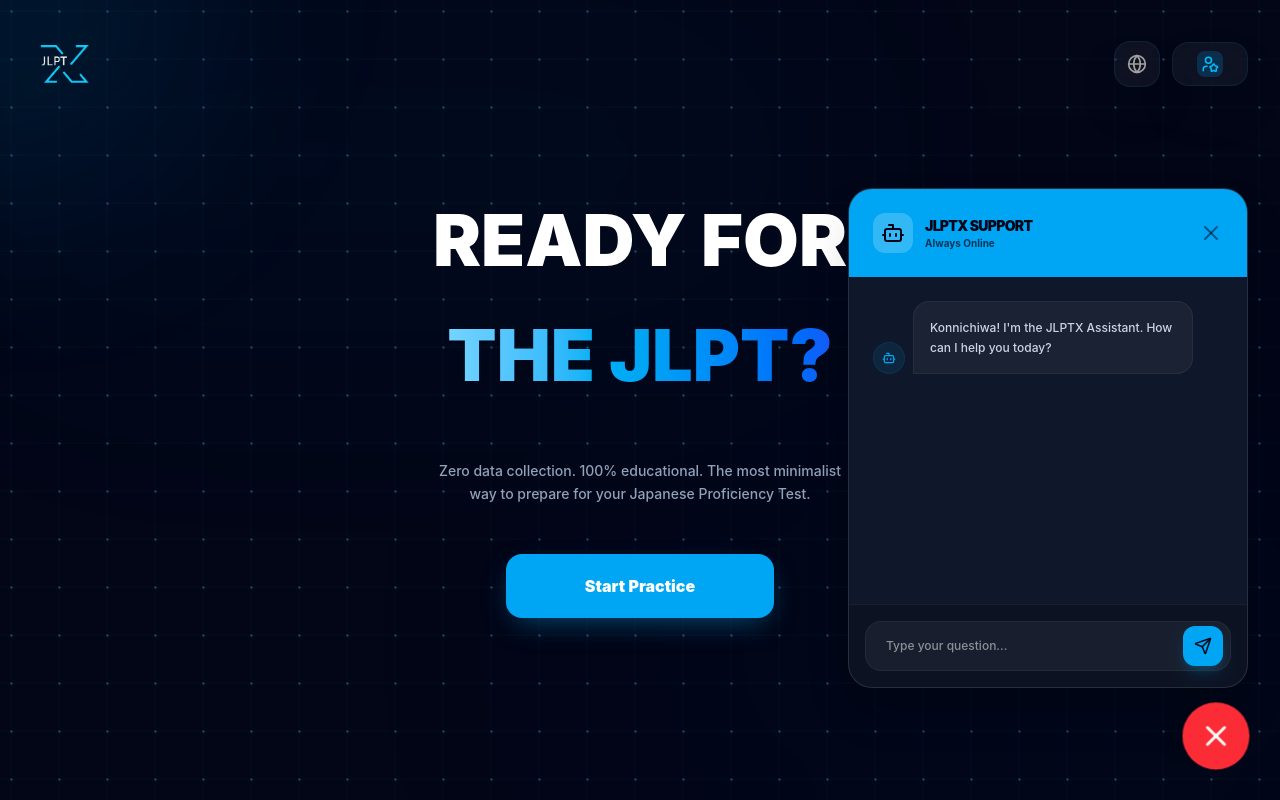
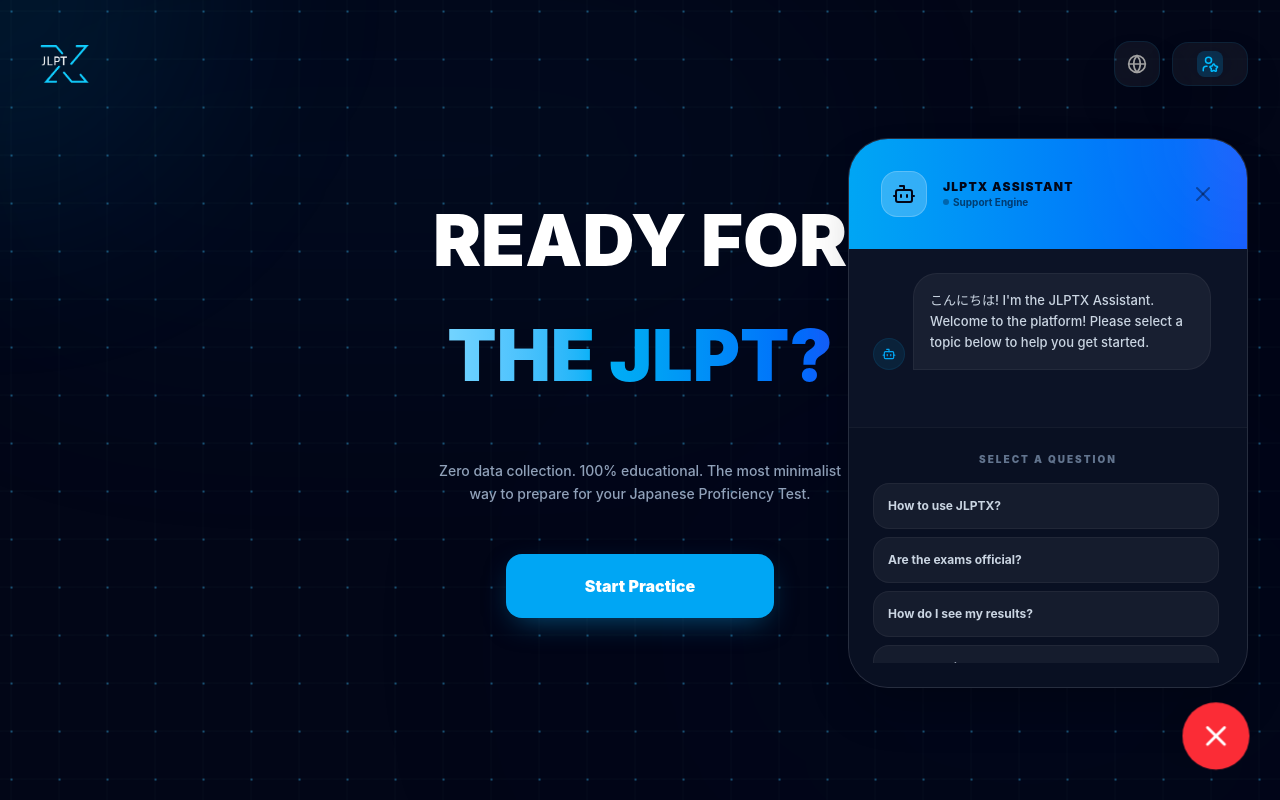
Before and after one commit to thorshan/jlpt-test-client, a React (Vite) app: page / in a window 1280 px wide. Both pictures are taken after a click on the button 1216 px from the left and 736 px from the top of the page. Shown: the top 800 px of the page. Built offline with nearby package versions, Linux system fonts and the light colour scheme.

Commit message:
ADD_BG_REST_TRACK_IMPROVE_CHATBOT_MINOR_FIX

```diff
--- a/src/admin/Questions.tsx
+++ b/src/admin/Questions.tsx
@@ -56,7 +56,7 @@ const CATEGORY_TO_MODULES: Record<QuestionCategory, QuestionModule[]> = {
     QuestionModule.information_retrieval,
   ],
   [QuestionCategory.Listening]: [
-    QuestionModule.text_based_comprehension,
+    QuestionModule.task_based_comprehension,
     QuestionModule.keypoints_comprehension,
     QuestionModule.general_outline_comprehension,
     QuestionModule.verbal_expression,
--- a/src/api/questionApi.ts
+++ b/src/api/questionApi.ts
@@ -16,7 +16,7 @@ export enum QuestionModule {
   integrated_reading_comprehension = "Integrated Reading Comprehension",
   thematic_comprehension = "Thematic Comprehension",
   information_retrieval = "Information Retrieval",
-  text_based_comprehension = "Text-Based Comprehension",
+  task_based_comprehension = "Task Based Comprehension",
   keypoints_comprehension = "Keypoints Comprehension",
   general_outline_comprehension = "General Outline Comprehension",
   verbal_expression = "Verbal Expression",
--- a/src/components/FloatingChatbot.tsx
+++ b/src/components/FloatingChatbot.tsx
@@ -1,6 +1,6 @@
 import React, { useState, useRef, useEffect } from "react";
 import { motion, AnimatePresence } from "framer-motion";
-import { MessageCircle, X, Send, Bot } from "lucide-react";
+import { MessageCircle, X, Bot } from "lucide-react";
 
 interface Message {
   role: "bot" | "user";
@@ -10,24 +10,28 @@ interface Message {
 
 const FAQS = [
   {
-    q: "What is JLPTX?",
-    a: "JLPTX is an advanced proficiency simulation platform designed to help students master the Japanese Language Proficiency Test (JLPT) through realistic mock exams and detailed performance analytics.",
+    q: "How to use JLPTX?",
+    a: "Simply choose a level (N5-N1), select an available exam, and start! You'll move through timed sections and can review your results immediately after completion.",
   },
   {
-    q: "How do I get a certificate?",
-    a: "Certificates are automatically generated when you achieve a 'PASSED' status in any full-length mock exam. You can view and print them from your 'Results' dashboard.",
+    q: "Are the exams official?",
+    a: "Our exams are simulation mock-ups designed by experts to mirror the structure, timing, and difficulty of official JLPT tests to provide the best training environment.",
   },
   {
-    q: "Can I retake exams?",
-    a: "Yes! You can retake any available examination as many times as you like. We recommend spaced repetition to improve your score over time.",
+    q: "How do I see my results?",
+    a: "After finishing an exam, results are saved to your dashboard. You'll see detailed breakdowns per section, CEFR grading, and your overall pass/fail status.",
   },
   {
-    q: "Is there a mobile app?",
-    a: "JLPTX is currently a Progressive Web App (PWA). You can 'Add to Home Screen' on your mobile device for an app-like experience.",
+    q: "How are points calculated?",
+    a: "Points are assigned per question. Each section has a minimum pass mark. If you meet the overall passing score AND pass all sections, you achieve a 'PASSED' status.",
   },
   {
-    q: "How is the grading calculated?",
-    a: "Our grading system mirrors the official JLPT weightings, mapping your raw points to JLPT-standard grades (A, B, C) and CEFR levels (N1-N5).",
+    q: "Can I use it on mobile?",
+    a: "Yes! JLPTX is mobile-friendly. You can access it via any mobile browser, and for the best experience, use it in 'Exam Mode' which expands to full view.",
+  },
+  {
+    q: "About certification",
+    a: "Once you pass an exam, a digital achievement record is generated. You can request a verified certificate via the homepage using your Result ID.",
   },
 ];
 
@@ -36,10 +40,9 @@ const FloatingChatbot: React.FC = () => {
   const [messages, setMessages] = useState<Message[]>([
     {
       role: "bot",
-      text: "Konnichiwa! I'm the JLPTX Assistant. How can I help you today?",
+      text: "こんにちは! I'm the JLPTX Assistant. Welcome to the platform! Please select a topic below to help you get started.",
     },
   ]);
-  const [input, setInput] = useState("");
   const scrollRef = useRef<HTMLDivElement>(null);
 
   useEffect(() => {
@@ -51,18 +54,12 @@ const FloatingChatbot: React.FC = () => {
   const handleSend = (text: string) => {
     if (!text.trim()) return;
 
+    // Add user message
     setMessages((prev) => [...prev, { role: "user", text }]);
-    setInput("");
 
-    // Simple FAQ matching
+    // Find answer and add bot message
     setTimeout(() => {
-      const lowerText = text.toLowerCase();
-      const match = FAQS.find(
-        (f) =>
-          lowerText.includes(f.q.toLowerCase()) ||
-          f.q.toLowerCase().split(" ").some(word => word.length > 3 && lowerText.includes(word.toLowerCase()))
-      );
-
+      const match = FAQS.find((f) => f.q === text);
       if (match) {
         setMessages((prev) => [...prev, { role: "bot", text: match.a }]);
       } else {
@@ -70,8 +67,7 @@ const FloatingChatbot: React.FC = () => {
           ...prev,
           {
             role: "bot",
-            text: "I'm sorry, I couldn't find a direct answer to that. Would you like to check our top FAQs?",
-            isSuggestion: true,
+            text: "I specialize in the topics listed below. Please select an option for precise assistance.",
           },
         ]);
       }
@@ -86,24 +82,27 @@ const FloatingChatbot: React.FC = () => {
             initial={{ opacity: 0, y: 20, scale: 0.95 }}
             animate={{ opacity: 1, y: 0, scale: 1 }}
             exit={{ opacity: 0, y: 20, scale: 0.95 }}
-            className="absolute bottom-20 right-0 w-[350px] md:w-[400px] h-[500px] bg-[#0f172a] border border-white/10 rounded-3xl shadow-2xl flex flex-col overflow-hidden backdrop-blur-xl"
+            className="absolute bottom-20 right-0 w-[350px] md:w-[400px] h-[550px] bg-[#0f172a] border border-white/10 rounded-[2.5rem] shadow-2xl flex flex-col overflow-hidden backdrop-blur-3xl"
           >
             {/* Header */}
-            <div className="bg-sky-500 p-6 flex justify-between items-center">
-              <div className="flex items-center gap-3 text-slate-950">
-                <div className="bg-white/20 p-2 rounded-xl">
+            <div className="bg-gradient-to-r from-sky-500 to-blue-600 p-8 flex justify-between items-center relative overflow-hidden">
+              <div className="absolute top-0 right-0 w-32 h-32 bg-white/10 blur-3xl rounded-full translate-x-1/2 -translate-y-1/2" />
+              <div className="flex items-center gap-4 text-slate-950 relative z-10">
+                <div className="bg-white/20 p-2.5 rounded-2xl backdrop-blur-md border border-white/20">
                   <Bot size={24} />
                 </div>
                 <div>
-                  <h3 className="font-black text-sm uppercase tracking-tighter">
-                    JLPTX Support
+                  <h3 className="font-black text-xs uppercase tracking-widest">
+                    JLPTX Assistant
                   </h3>
-                  <p className="text-[10px] font-bold opacity-70">Always Online</p>
+                  <p className="text-[10px] font-bold opacity-60 flex items-center gap-1">
+                    <span className="w-1.5 h-1.5 bg-slate-950 rounded-full animate-pulse" /> Support Engine
+                  </p>
                 </div>
               </div>
               <button
                 onClick={() => setIsOpen(false)}
-                className="text-slate-950/50 hover:text-slate-950 transition-colors"
+                className="text-slate-950/40 hover:text-slate-950 transition-colors relative z-10"
               >
                 <X size={24} />
               </button>
@@ -112,7 +111,7 @@ const FloatingChatbot: React.FC = () => {
             {/* Messages */}
             <div
               ref={scrollRef}
-              className="flex-1 overflow-y-auto p-6 space-y-4 custom-scrollbar"
+              className="flex-1 overflow-y-auto p-6 space-y-4 custom-scrollbar bg-slate-950/20"
             >
               {messages.map((msg, i) => (
                 <div
@@ -125,54 +124,33 @@ const FloatingChatbot: React.FC = () => {
                     </div>
                   )}
                   <div
-                    className={`max-w-[80%] p-4 rounded-2xl text-xs font-medium leading-relaxed ${
-                      msg.role === "user"
-                        ? "bg-sky-500 text-slate-950 rounded-br-none"
+                    className={`max-w-[85%] p-4 rounded-[1.5rem] text-[13px] font-medium leading-relaxed ${msg.role === "user"
+                        ? "bg-sky-500 text-slate-950 rounded-br-none shadow-lg shadow-sky-500/10"
                         : "bg-white/5 text-slate-300 border border-white/5 rounded-bl-none"
-                    }`}
+                      }`}
                   >
                     {msg.text}
-                    {msg.isSuggestion && (
-                      <div className="mt-4 flex flex-wrap gap-2">
-                        {FAQS.slice(0, 3).map((f, idx) => (
-                          <button
-                            key={idx}
-                            onClick={() => handleSend(f.q)}
-                            className="bg-sky-500/10 border border-sky-500/20 text-sky-400 px-3 py-1.5 rounded-lg text-[10px] hover:bg-sky-500 hover:text-slate-950 transition-all font-bold"
-                          >
-                            {f.q}
-                          </button>
-                        ))}
-                      </div>
-                    )}
                   </div>
                 </div>
               ))}
             </div>
 
-            {/* Input */}
-            <div className="p-4 bg-black/20 border-t border-white/5">
-              <form
-                onSubmit={(e) => {
-                  e.preventDefault();
-                  handleSend(input);
-                }}
-                className="relative"
-              >
-                <input
-                  type="text"
-                  placeholder="Type your question..."
-                  value={input}
-                  onChange={(e) => setInput(e.target.value)}
-                  className="w-full bg-white/5 border border-white/5 rounded-2xl py-4 pl-5 pr-14 text-xs font-medium focus:border-sky-500/50 outline-none transition-all"
-                />
-                <button
-                  type="submit"
-                  className="absolute right-2 top-1/2 -translate-y-1/2 w-10 h-10 bg-sky-500 text-slate-950 rounded-xl flex items-center justify-center transition-all hover:scale-105 active:scale-95 shadow-lg shadow-sky-500/20"
-                >
-                  <Send size={18} />
-                </button>
-              </form>
+            {/* Options Selection */}
+            <div className="p-6 bg-slate-950/40 border-t border-white/5 space-y-3">
+              <p className="text-[10px] font-black uppercase text-slate-500 tracking-[0.2em] mb-4 text-center">
+                Select a Question
+              </p>
+              <div className="grid grid-cols-1 gap-2 max-h-[180px] overflow-y-auto pr-1 custom-scrollbar">
+                {FAQS.map((f, idx) => (
+                  <button
+                    key={idx}
+                    onClick={() => handleSend(f.q)}
+                    className="w-full text-left bg-white/5 hover:bg-sky-500/10 border border-white/5 hover:border-sky-500/30 text-slate-300 hover:text-sky-400 p-3.5 rounded-2xl text-xs font-bold transition-all active:scale-[0.98]"
+                  >
+                    {f.q}
+                  </button>
+                ))}
+              </div>
             </div>
           </motion.div>
         )}
@@ -182,9 +160,8 @@ const FloatingChatbot: React.FC = () => {
         whileHover={{ scale: 1.05 }}
         whileTap={{ scale: 0.95 }}
         onClick={() => setIsOpen(!isOpen)}
-        className={`w-16 h-16 rounded-full flex items-center justify-center shadow-2xl transition-all duration-500 ${
-          isOpen ? "bg-red-500 text-white rotate-90" : "bg-sky-500 text-slate-950"
-        }`}
+        className={`w-16 h-16 rounded-full flex items-center justify-center shadow-2xl transition-all duration-500 ${isOpen ? "bg-red-500 text-white rotate-90" : "bg-sky-500 text-slate-950"
+          }`}
       >
         {isOpen ? <X size={32} /> : <MessageCircle size={32} />}
         {!isOpen && (
```
Also changed, not shown: src/admin/Exams.tsx (+27 -3 lines), src/admin/Sections.tsx (+14 -0 lines), src/ui/ExamScreen.tsx (+43 -7 lines), src/ui/Index.tsx (+4 -4 lines), 2 other files (tests, documents, lock files or other folders). Lines whose indentation alone changed are shown as unchanged.
